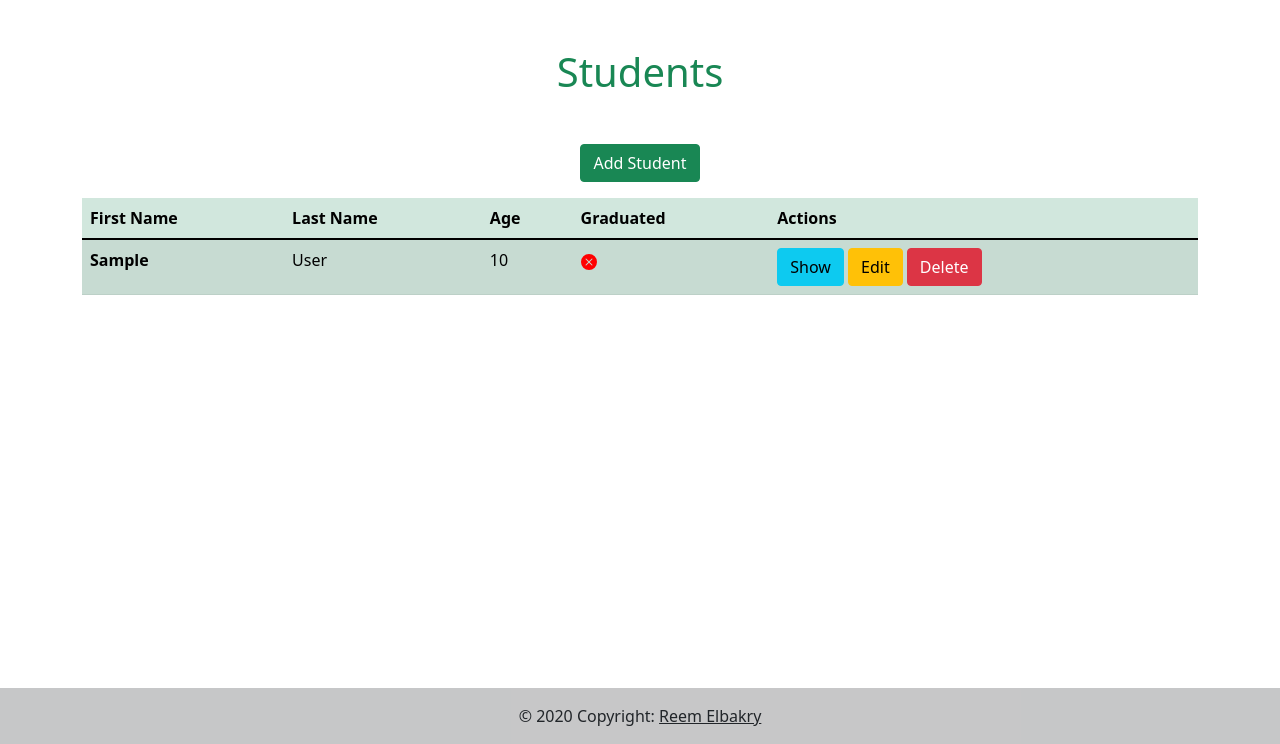
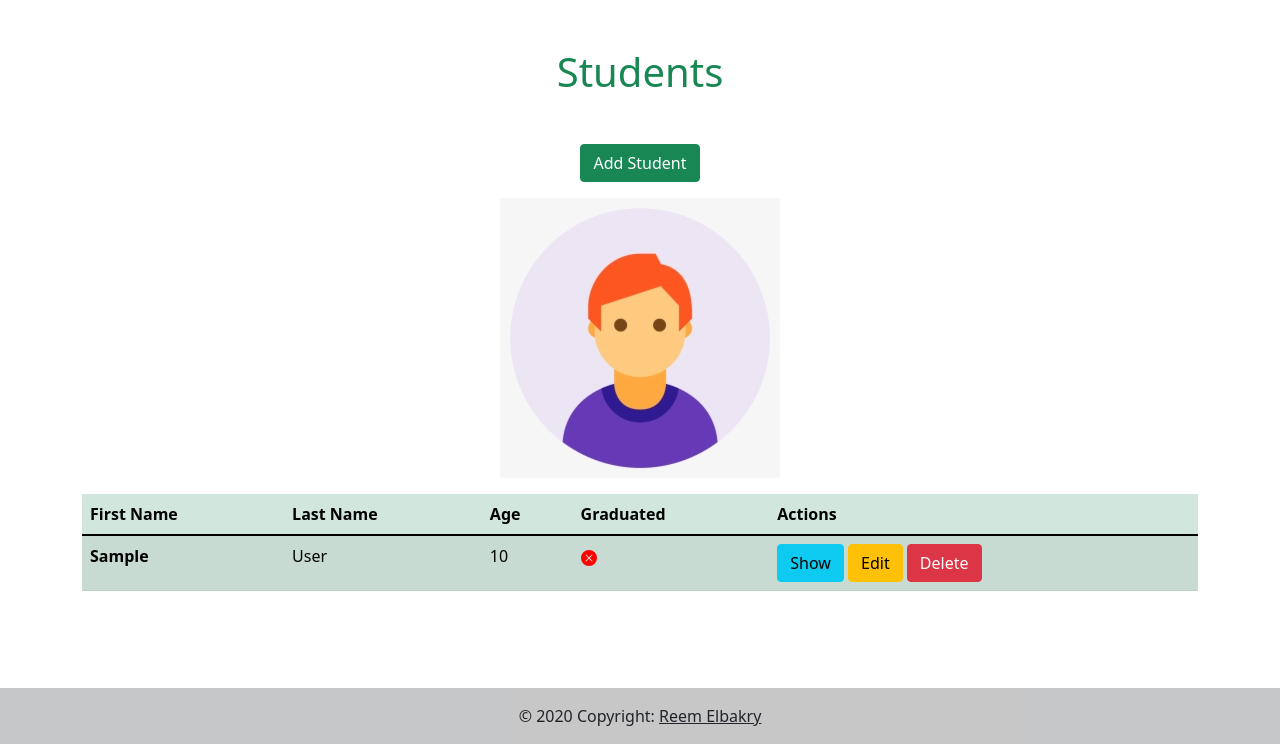
Before and after one commit to reem-elbakry/django, a Django app: page /djapp/home/ in a window 1280 px wide. Shown: the part 56-800 px from the top of the page. Run offline with Django 4.2, Linux system fonts and the light colour scheme; tables that the repository leaves empty hold one stand-in row (values such as "Sample post").

Commit message:
upload image

```diff
--- a/djproj/settings.py
+++ b/djproj/settings.py
@@ -122,7 +122,9 @@ USE_TZ = True
 # Static files (CSS, JavaScript, Images)
 # https://docs.djangoproject.com/en/4.0/howto/static-files/
 
-STATIC_URL = 'static/'
+
+# STATIC_URL = 'static/'
+STATIC_URL = os.path.join(BASE_DIR, 'djapp/static/')
 
 # Default primary key field type
 # https://docs.djangoproject.com/en/4.0/ref/settings/#default-auto-field
--- a/templates/djapp/home.html
+++ b/templates/djapp/home.html
@@ -1,4 +1,5 @@
 {% extends 'djapp/base.html' %}
+{% load static %}
 <!DOCTYPE html>
 <html lang="en">
 <head>
@@ -14,6 +15,10 @@
         <div class="text-center m-3">
             <a class="btn btn-success" href="{% url 'create' %}">Add Student</a>
         </div>
+        <div class="text-center m-3">
+            <img src="{% static 'img/yazid.png' %}" alt="">
+        </div>
+
     {% endblock %}
 
 
```
Also changed, not shown: djapp/static/img/yazid.png (added).
